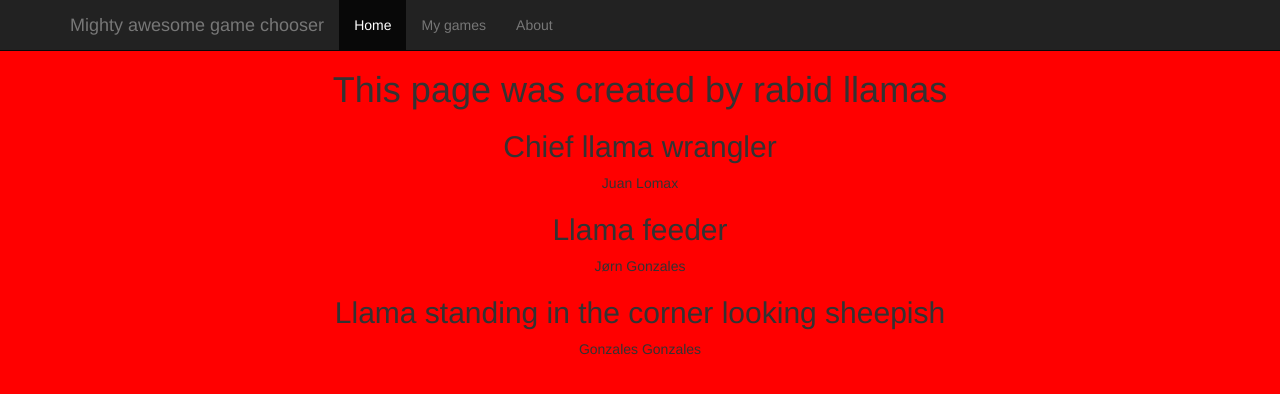
After one commit to jvlomax/GameVoterRandomizer, a Python web app: template templates/about.html in a window 1280 px wide. The commit adds this page. Shown: the top 394 px of the page. Run offline with Jinja, Linux system fonts and the light colour scheme; the template is opened without the code that fills it, so the values that code supplies are empty.

Commit message:
added llamas

```diff
--- /dev/null
+++ b/static/css/my.css
@@ -0,0 +1,53 @@
+body{
+    padding-top: 50px;
+}
+li.new-item{
+    opacity:  0;
+    -webkit-animation: fadeIn .3s linear forwards;
+    animation: fadeIn .3s linear forwards;
+}
+
+@keyframes fadeIn{
+    to {
+        opacity: 1;
+    }
+}
+
+@-webkit-keyframes fadeIn{
+    to {
+        opacity: 1;
+    }
+}
+
+.llama-mode{
+    background: red;
+    animation:myfirst .3s linear infinite;
+    -webkit-animation:myfirst .3s linear infinite;
+    -moz-animation:myfirst .3s linear infinite;
+    -o-animation:myfirst .3s linear infinite;
+    text-align: center;
+}
+
+@keyframes myfirst{
+    0%, 100% {background: red;}
+    33% {background: orange;}
+    66% {background: yellow;}
+}
+
+@-moz-keyframes myfirst{
+    0%, 100% {background: red;}
+    33% {background: orange;}
+    66% {background: yellow;}
+}
+
+@-webkit-keyframes myfirst{
+    0%, 100% {background: red;}
+    33% {background: orange;}
+    66% {background: yellow;}
+}
+
+@-o-keyframes myfirst{
+    0%, 100% {background: red;}
+    33% {background: orange;}
+    66% {background: yellow;}
+}
--- /dev/null
+++ b/templates/about.html
@@ -0,0 +1,43 @@
+<!DOCTYPE html>
+<html>
+<head lang="en">
+    <link rel="stylesheet" type="text/css" href="{{ url_for('static', filename='css/bootstrap.css') }}"/>
+    <link rel="stylesheet" type="text/css" href="{{ url_for('static', filename='css/my.css') }}"/>
+    <meta charset="UTF-8">
+    <title></title>
+</head>
+<body class="llama-mode container" >
+ <div class="navbar navbar-inverse navbar-fixed-top" role="navigation">
+        <div class="container">
+            <div class="navbar-header">
+                <button type="button" class="navbar-toggle" data-toggle="collapse" data-target=".navbar-collapse">
+                    <span class="sr-only">Toggle Navigation</span>
+                    <span class="icon-bar"></span>
+                    <span class="icon-bar"></span>
+                    <span class="icon-bar"></span>
+                </button>
+                <a class="navbar-brand" href="#">Mighty awesome game chooser</a>
+            </div>
+
+        <div class="collapse navbar-collapse">
+            <ul class="nav navbar-nav">
+                <li class="active"><a href="#">Home</a></li>
+                <li><a href="#mygames"> My games</a></li>
+                <li><a href="#about">About</a></li>
+
+
+            </ul>
+          </div>
+        </div>
+
+
+    </div>
+<h1>This page was created by rabid llamas</h1>
+<h2>Chief llama wrangler</h2>
+Juan Lomax
+<h2>Llama feeder</h2>
+Jørn Gonzales
+<h2>Llama standing in the corner looking sheepish</h2>
+Gonzales Gonzales
+</body>
+</html>
```
Also changed, not shown: main.py (+12 -2 lines), templates/index.html (+65 -20 lines).
